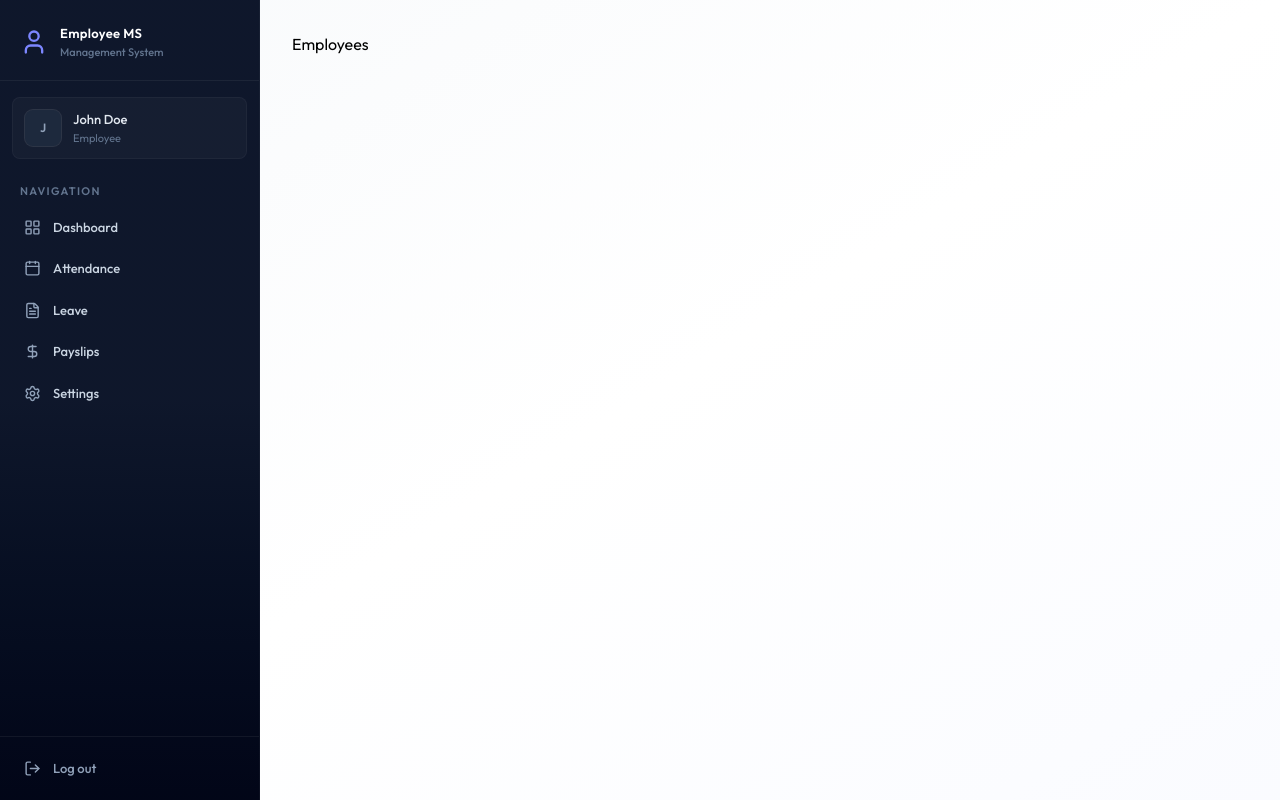
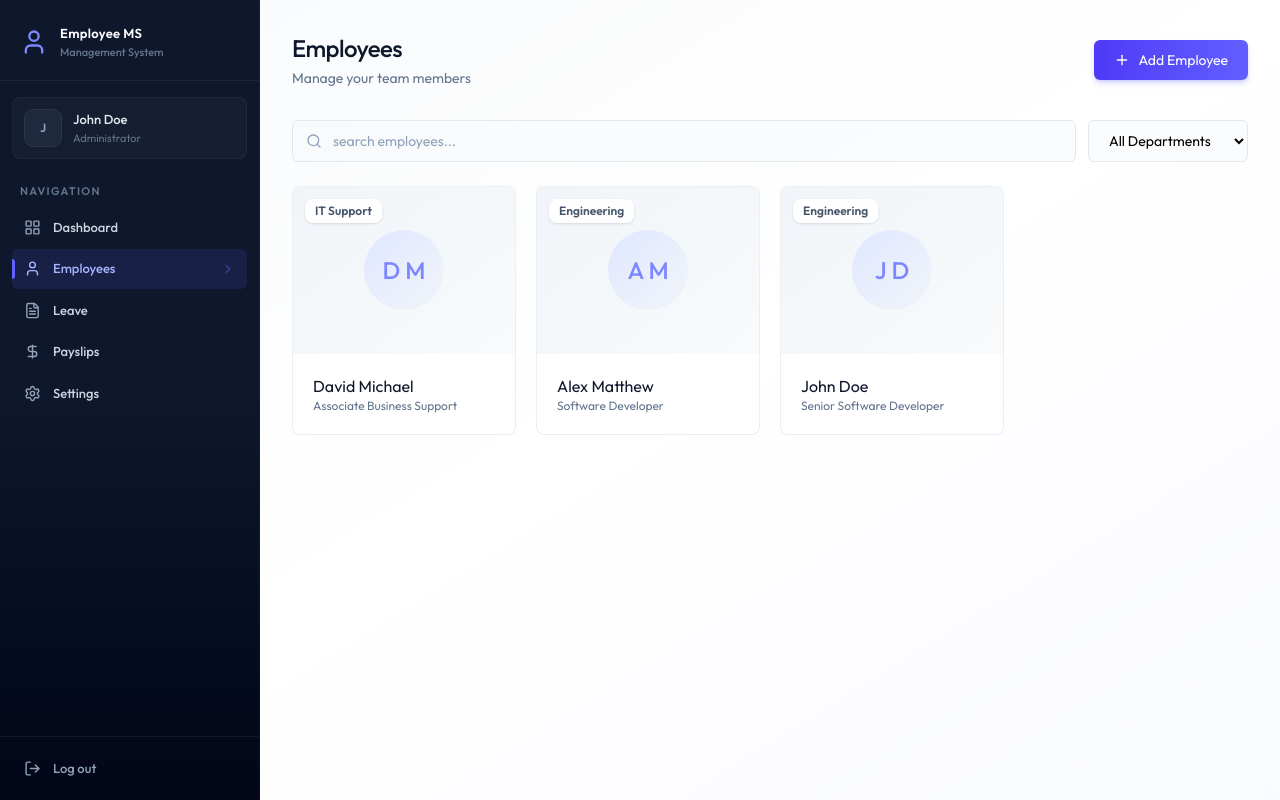
Before and after one commit to limon43633/EMS-Project-client, a React (Vite) app: page /employees in a window 1280 px wide. Built offline with nearby package versions, Linux system fonts and the light colour scheme.

Commit message:
added employee card

```diff
--- a/src/components/AdminDashboard.jsx
+++ b/src/components/AdminDashboard.jsx
@@ -1,8 +1,58 @@
+import { Building2Icon, Calendar, FileTextIcon, UserIcon } from 'lucide-react';
 import React from 'react';
 
-const AdminDashboard = () => {
+const AdminDashboard = ({ data }) => {
+
+    const stats = [
+        {
+            icon: UserIcon,
+            value: data.totalEmployees,
+            label: "Total Employees",
+            Description: "Active workforce",
+        },
+        {
+            icon: Building2Icon,
+            value: data.totalDepartments,
+            label: "Departments",
+            Description: "Organization units",
+        },
+        {
+            icon: Calendar,
+            value: data.todayAttendance,
+            label: "Today's Attendance",
+            Description: "Checked in today",
+        },
+        {
+            icon: FileTextIcon,
+            value: data.pendingLeaves,
+            label: "Pending Leaves",
+            Description: "Awaiting approval",
+        }
+    ]
+
     return (
-        <div>
+        <div className='animate-fade-in '>
+            {/* Header */}
+            <div className='page-header'>
+                <h1 className='page-title'>Dashboard</h1>
+                <p className='page-subtitle'>
+                    Welcome back, Admin - here's your overview.
+                </p>
+            </div>
+            {/* Stats cards */}
+            <div className='grid grid-cols-1 sm:grid-cols-2 lg:grid-cols-4 gap-4 sm:gap-5 mb-8'>
+                {stats.map((s) => (
+                    <div key={s.label} className='card card-hover p-5 sm:p-6 relative overflow-hidden group flex items-center justify-between'>
+                        <div>
+                            <div className='absolute left-0 top-0 bottom-0 w-1 rounded-r-full bg-slate-500/70 group-hover:bg-indigo-500/70'/>
+                            <p className='text-sm font-semibold text-slate-700 '>{s.label}</p>
+                            <p className='text-2xl font-bold text-slate-900 mt-1'>{s.value}</p>
+                        </div>
+                        <s.icon className='size-10 p-2.5 rounded-lg bg-slate-100 text-slate-600 group-hover:bg-indigo-50 group-hover:text-indigo-600 transition-colors'/>
+                    </div>
+                ))}
+            </div>
+
 
         </div>
     );
--- /dev/null
+++ b/src/components/EmployeeCard.jsx
@@ -0,0 +1,54 @@
+import { PencilIcon, Trash2Icon } from 'lucide-react';
+import React from 'react';
+
+const EmployeeCard = ({employee, onDelete, onEdit}) => {
+
+    const handleDelete = async ()=> {
+            if(!confirm("Are you sure you want to delete this employee?"))
+            return;
+    }
+
+
+    return (
+        <div className='group relative card card-hover overflow-hidden'>
+            {/* top element */}
+            <div className='relative aspect-4/3 w-full overflow-hidden bg-linear-to-br from-slate-100 to-slate-50'>
+
+
+                <div className='w-full h-full flex items-center justify-center'>
+                    {/* circle icon for user */}
+                    <div className='w-20 h-20 rounded-full bg-linear-to-br from-indigo-100 to-slate-100 flex items-center justify-center'>
+                        <span className='text-2xl font-medium text-indigo-400'>
+                            {employee.firstName[0]} {employee.lastName[0]}
+                        </span>
+                    </div>
+                </div>
+            </div>
+
+            <div className='absolute top-3 left-3 flex gap-2'>
+                <span className='bg-white/90 backdrop-blur-sm px-2.5 py-1 text-xs font-semibold text-slate-600 rounded-lg shadow-sm '>{employee.department || "Remote"}</span>
+                {employee.isDeleted && <span className='bg-red-500/60 font-medium text-white px-2.5 py-1 text-xs rounded '>Deleted</span>}
+            </div>
+
+            {!employee.isDeleted && (
+                <div className='absolute inset-0 bg-linear-to-t from-indigo-700/20 via-transparent to-transparent opacity-0 group-hover:opacity-100 transition-opacity flex items-end justify-center pb-6 gap-3'>
+                    <button onClick={()=> onEdit(employee)} className='p-2.5 bg-white/90 backdrop-blur-sm text-slate-700 hover:text-indigo-600 rounded-xl shadow-lg transition-all hover:scale-105'>
+                        <PencilIcon className='w-4 h-4'/>
+                    </button>
+                    <button onClick={handleDelete} className='p-2.5 bg-white/90 backdrop-blur-sm text-slate-700 hover:text-rose-600 rounded-xl shadow-lg transition-all hover:scale-105 disabled:opacity-50'>
+                        <Trash2Icon className='w-4 h-4' />
+                    </button>
+                </div>
+            )}
+
+            {/* bottom element */}
+            <div className='p-5'>
+                <h3 className='text-slate-900'>{employee.firstName} {employee.lastName}</h3>
+                <p className='text-xs text-slate-500'>{employee.position}</p>
+            </div>
+
+        </div>
+    );
+};
+
+export default EmployeeCard;
--- a/src/components/Sidebar.jsx
+++ b/src/components/Sidebar.jsx
@@ -19,7 +19,7 @@
         setMobileOpen(false);
     },[pathname])
 
-    const role = '' || "EMPLOYEE";
+    const role = 'ADMIN' || "EMPLOYEE";
 
     const navItems = [
         { name: 'Dashboard', href: '/dashboard', icon: LayoutGridIcon },
--- a/src/pages/Dashboard.jsx
+++ b/src/pages/Dashboard.jsx
@@ -1,7 +1,8 @@
 import { useEffect, useState } from "react";
-import { dummyEmployeeDashboardData } from "../assets/assets";
+import { dummyAdminDashboardData, dummyEmployeeDashboardData } from "../assets/assets";
 import Loading from "../components/Loading";
 import EmployeeDashboard from "../components/EmployeeDashboard";
+import AdminDashboard from "../components/AdminDashboard";
 
 
 const Dashboard = () => {
@@ -10,7 +11,7 @@
     const [loading, setLoading] = useState(true);
 
     useEffect(()=>{
-        setData(dummyEmployeeDashboardData);
+        setData(dummyAdminDashboardData)
         setTimeout(()=>{
             setLoading(false);
         },1000)
@@ -20,7 +21,7 @@
     if(!data) return <p className="text-center text-slate-500 py-12">Failed to load data</p>
 
     if(data.role === 'ADMIN') {
-        return <div>admin dashboard</div>
+        return <AdminDashboard data={data} />
     }else{
         return <EmployeeDashboard data={data} />
     }
--- a/src/pages/Employees.jsx
+++ b/src/pages/Employees.jsx
@@ -1,9 +1,79 @@
+import { useCallback, useEffect, useState } from "react";
+import { dummyEmployeeData, DEPARTMENTS } from "../assets/assets";
+import { Plus, Search } from "lucide-react";
+import EmployeeCard from "../components/EmployeeCard";
 
 
 const Employees = () => {
+    const [employees, setEmployees] = useState([]);
+    const [loading, setLoading] = useState(true);
+    const [search, setSearch] = useState('');
+    const [selectedDept, setSelectedDept] = useState('');
+    const [editEmployee, setEditEmployee] = useState(null);
+    const [showCreateModal, setShowCreateModal] = useState(false);
+
+    const fetchEmployees = useCallback(async ()=> {
+        setLoading(true);
+        setEmployees(dummyEmployeeData.filter((emp)=> (selectedDept ? emp.department === selectedDept : emp)))
+        setTimeout(()=>{
+            setLoading(false);
+        },1000)
+    }, [])
+
+
+    useEffect(()=>{
+        fetchEmployees();
+    },[])
+
+
+    const filtered = employees.filter((emp)=> `${emp.firstName} ${emp.lastName} ${emp.position}`.toLowerCase().includes(search.toLowerCase()))
+
+
     return (
-        <div>
-            Employees
+        <div className="animate-fade-in">
+           {/* Header part */}
+           <div className="flex flex-col sm:flex-row justify-between items-start sm:items-center gap-4 mb-8">
+                <div className="">
+                    <h1 className="page-title">Employees</h1>
+                    <p className="page-subtitle">Manage your team members</p>
+                </div>
+                <button className="btn-primary flex items-center gap-2 w-full sm:w-auto justify-center">
+                    <Plus size={16}  /> Add Employee
+                </button>
+           </div>
+
+           {/* search bar */}
+           <div className="flex flex-col sm:flex-row gap-3 mb-6">
+                <div className="relative flex-1 ">
+                    <Search className="absolute left-3.5 top-1/2 transform -translate-y-1/2 text-slate-400 w-4 h-4" />
+                    <input placeholder="search employees..." className="w-full pl-10!" onChange={(e)=>setSearch(e.target.value)} value={search} />
+                </div>
+                <select value={selectedDept} onChange={(e)=>setSelectedDept(e.target.value)} className="max-w-40">
+                    <option value="">All Departments</option>
+                        {DEPARTMENTS.map((deptName)=>(
+                            <option key={deptName} value={deptName}>{deptName}</option>
+                        ))}
+                </select>
+           </div>
+
+           {/* Employee cards */}
+
+           {loading ? (
+                <div className="flex justify-center p-12">
+                    <div className="animate-spin h-8 w-8 border-2 border-indigo-600 border-t-transparent rounded-full"/>
+                </div>
+            ) : (
+                <div className="grid grid-cols-1 sm:grid-cols-2 lg:grid-cols-3 xl:grid-cols-4 gap-4 sm:gap-5">
+                    {filtered.length === 0 ? (
+
+                    <p className="col-span-full text-center py-16 text-slate-400 bg-white rounded-2xl border border-dashed border-slate-200">No Employees found</p>
+
+                    ) : (
+                        filtered.map((emp)=> <EmployeeCard key={emp.id} employee={emp} onDelete={fetchEmployees} onEdit={(e)=>setEditEmployee(e)} />)
+                    )}
+                </div>
+            )}
+
         </div>
     );
 };
```
